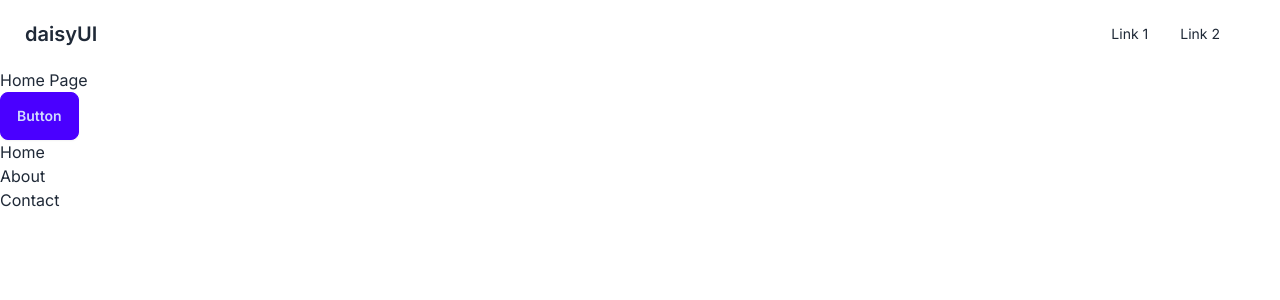
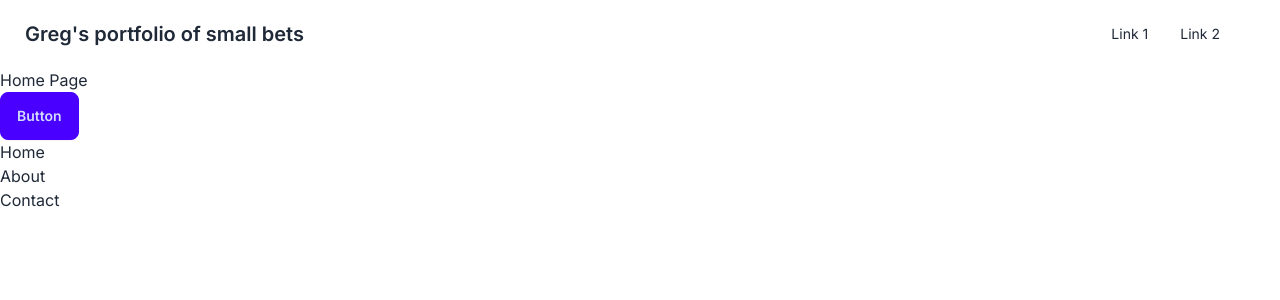
Before and after one commit to awostenberg/symmetrical-guide, a Next.js app: page / in a window 1280 px wide. Shown: the top 300 px of the page. Built offline with nearby package versions, Linux system fonts and the light colour scheme.

Commit message:
F1!! directs users to the homepage loc.385

```diff
--- a/src/app/layout.tsx
+++ b/src/app/layout.tsx
@@ -22,7 +22,7 @@ export default function RootLayout({
 
         <div className="navbar bg-base-100">
           <div className="flex-1">
-            <a className="btn btn-ghost text-xl">daisyUI</a>
+            <Link href="/" className="btn btn-ghost text-xl">Greg's portfolio of small bets</Link>
           </div>
           <div className="flex-none">
             <ul className="menu menu-horizontal px-1">
```
Also changed, not shown: spec/ch07-navigatioin-bar.tsx (+1 -0 lines).
